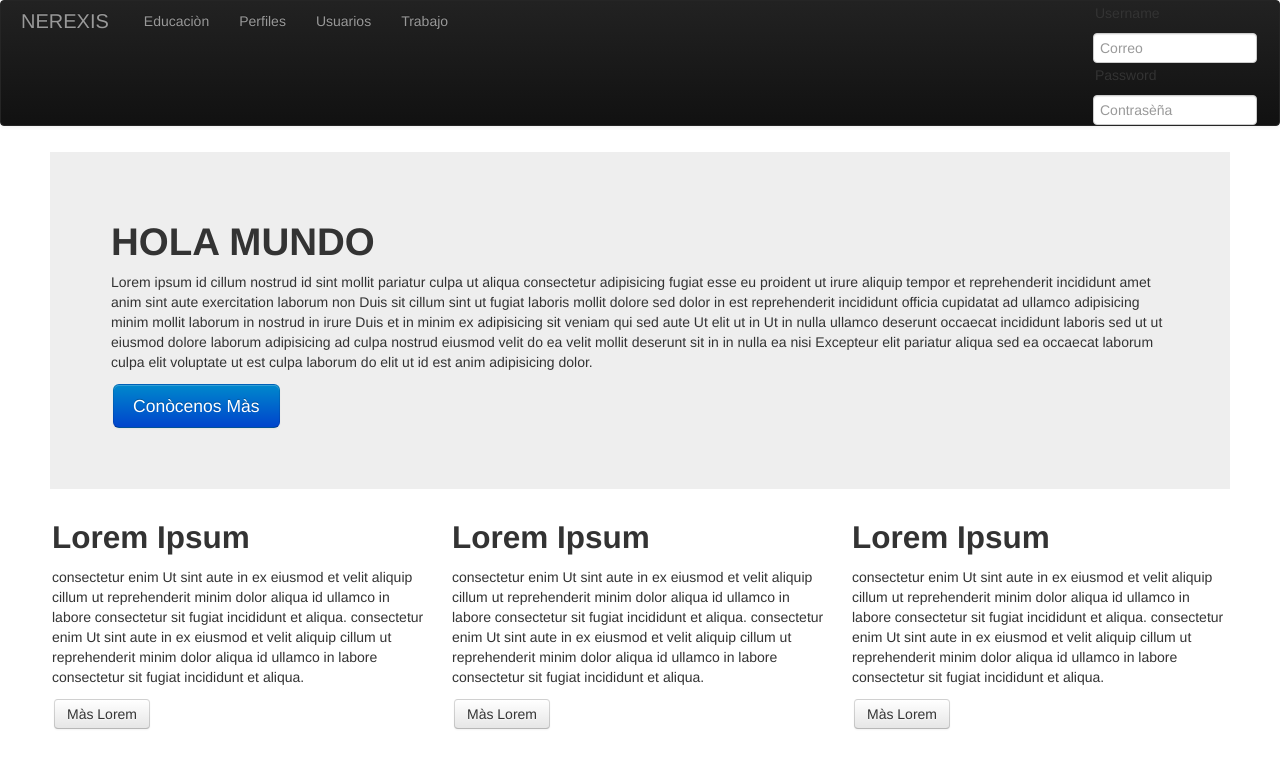
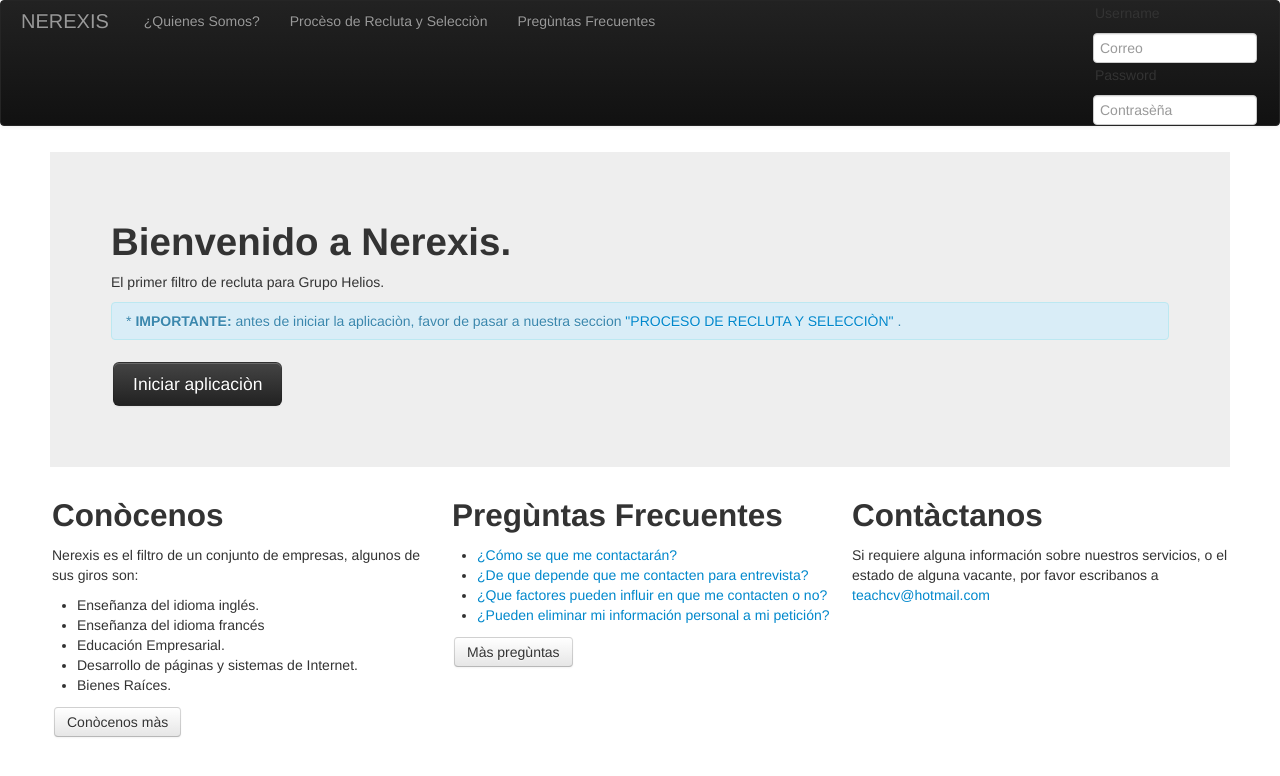
Before and after one commit to miguelsisay/sibling, a CakePHP app: the page made by app/View/Pages/home.ctp in a window 1280 px wide. Shown: the top 776 px of the page. Run offline with PHP 8.4 and a stand-in for CakePHP, Linux system fonts and the light colour scheme; the template is opened without the code that fills it, so the values that code supplies are empty; form fields are guessed from the names that the template uses; some libraries are stand-ins or nearby versions.

Commit message:
pagina principal

```diff
--- a/app/View/Layouts/default.ctp
+++ b/app/View/Layouts/default.ctp
@@ -31,6 +31,7 @@ $cakeDescription = __d('cake_dev', 'CakePHP: the rapid development php framework
 		echo $this->Html->css('bootstrap-responsive');
 		echo $this->Html->css('bootstrap');
 		echo $this->Html->meta('icon');
+		echo $this->Html->script('bootstrap');
 		echo $this->fetch('meta');
 		echo $this->fetch('css');
 		echo $this->fetch('script');
@@ -43,10 +44,9 @@ $cakeDescription = __d('cake_dev', 'CakePHP: the rapid development php framework
 				<div class="container">
 					<a href="/sibling" class="brand">NEREXIS</a>
 					<ul class="nav">
-						<li><a href="/sibling/education">Educaciòn</a></li>
-						<li><a href="/sibling/perfiles">Perfiles</a></li>
-						<li><a href="/sibling/usuarios">Usuarios</a></li>
-						<li><a href="/sibling/work">Trabajo</a></li>
+						<li><a href="/sibling/education">¿Quienes Somos?</a></li>
+						<li><a href="/sibling/recluta">Procèso de Recluta y Selecciòn</a></li>
+						<li><a href="/sibling/perfiles">Pregùntas Frecuentes</a></li>
 					</ul>
 					<?php
 						echo $this->Session->flash('auth');
--- a/app/View/Pages/home.ctp
+++ b/app/View/Pages/home.ctp
@@ -1,22 +1,36 @@
 <div class="wrapper">
 	<div class="main ">
-		<h1>HOLA MUNDO</h1>
-		<p>Lorem ipsum id cillum nostrud id sint mollit pariatur culpa ut aliqua consectetur adipisicing fugiat esse eu proident ut irure aliquip tempor et reprehenderit incididunt amet anim sint aute exercitation laborum non Duis sit cillum sint ut fugiat laboris mollit dolore sed dolor in est reprehenderit incididunt officia cupidatat ad ullamco adipisicing minim mollit laborum in nostrud in irure Duis et in minim ex adipisicing sit veniam qui sed aute Ut elit ut in Ut in nulla ullamco deserunt occaecat incididunt laboris sed ut ut eiusmod dolore laborum adipisicing ad culpa nostrud eiusmod velit do ea velit mollit deserunt sit in in nulla ea nisi Excepteur elit pariatur aliqua sed ea occaecat laborum culpa elit voluptate ut est culpa laborum do elit ut id est anim adipisicing dolor.</p>
-		<button class="btn btn-large btn-primary">Conòcenos Màs</button>
+		<h1>Bienvenido a Nerexis.</h1>
+		<p>El primer filtro de recluta para Grupo Helios.</p>
+		<div class="alert alert-info">* <strong>IMPORTANTE:</strong> antes de iniciar la aplicaciòn, favor de pasar a nuestra seccion <a href="/sibling/recluta">"PROCESO DE RECLUTA Y SELECCIÒN"</a> .</div>
+		<button class="btn btn-large btn-inverse">Iniciar aplicaciòn</button>
 	</div>
 	<div class="info span5">
-		<h2>Lorem Ipsum</h2>
-		 <p> consectetur enim Ut sint aute in ex eiusmod et velit aliquip cillum ut reprehenderit minim dolor aliqua id ullamco in labore consectetur sit fugiat incididunt et aliqua. consectetur enim Ut sint aute in ex eiusmod et velit aliquip cillum ut reprehenderit minim dolor aliqua id ullamco in labore consectetur sit fugiat incididunt et aliqua.</p>
-		<button class="btn">Màs Lorem</button>
+		<h2>Conòcenos</h2>
+		 <p>Nerexis es el filtro de un conjunto de empresas, algunos de sus giros son:</p>
+		 <ul>
+		 	<li>Enseñanza del idioma inglés.</li>
+		 	<li>Enseñanza del idioma francés</li>
+		 	<li>Educación Empresarial.</li>
+		 	<li>Desarrollo de páginas y sistemas de Internet.</li>
+		 	<li>Bienes Raíces.</li>
+		 </ul>
+		<button class="btn">Conòcenos màs</button>
 		</div>
 	<div class="info span5">
-		<h2>Lorem Ipsum</h2>
-		 <p> consectetur enim Ut sint aute in ex eiusmod et velit aliquip cillum ut reprehenderit minim dolor aliqua id ullamco in labore consectetur sit fugiat incididunt et aliqua. consectetur enim Ut sint aute in ex eiusmod et velit aliquip cillum ut reprehenderit minim dolor aliqua id ullamco in labore consectetur sit fugiat incididunt et aliqua.</p>
-		<button class="btn">Màs Lorem</button>
+		<h2>Pregùntas Frecuentes</h2>
+		<ul>
+			<li><a href="#">¿Cómo se que me contactarán?</li></a>
+			<li><a href="#">¿De que depende que me contacten para entrevista?</li></a>
+			<li><a href="#">¿Que factores pueden influir en que me contacten o no?</li></a>
+			<li><a href="#">¿Pueden eliminar mi información personal a mi petición?</li></a>
+
+		</ul>
+		<button class="btn">Màs pregùntas</button>
 		</div>
 	<div class="info span5">
-		<h2>Lorem Ipsum</h2>
-		 <p> consectetur enim Ut sint aute in ex eiusmod et velit aliquip cillum ut reprehenderit minim dolor aliqua id ullamco in labore consectetur sit fugiat incididunt et aliqua. consectetur enim Ut sint aute in ex eiusmod et velit aliquip cillum ut reprehenderit minim dolor aliqua id ullamco in labore consectetur sit fugiat incididunt et aliqua.</p>
-		<button class="btn">Màs Lorem</button>
+		<h2>Contàctanos</h2>
+		 <p> Si requiere alguna información sobre nuestros servicios, o el estado de alguna vacante, por favor escribanos a <a href="#">teachcv@hotmail.com</a> </p>
+
 		</div>
 </div>
```
Also changed, not shown: app/Config/database.php (+9 -71 lines), app/View/Pages/perfiles.ctp (+22 -1 lines), app/webroot/css/estilo.css (line endings or trailing spaces), 2 other files.
